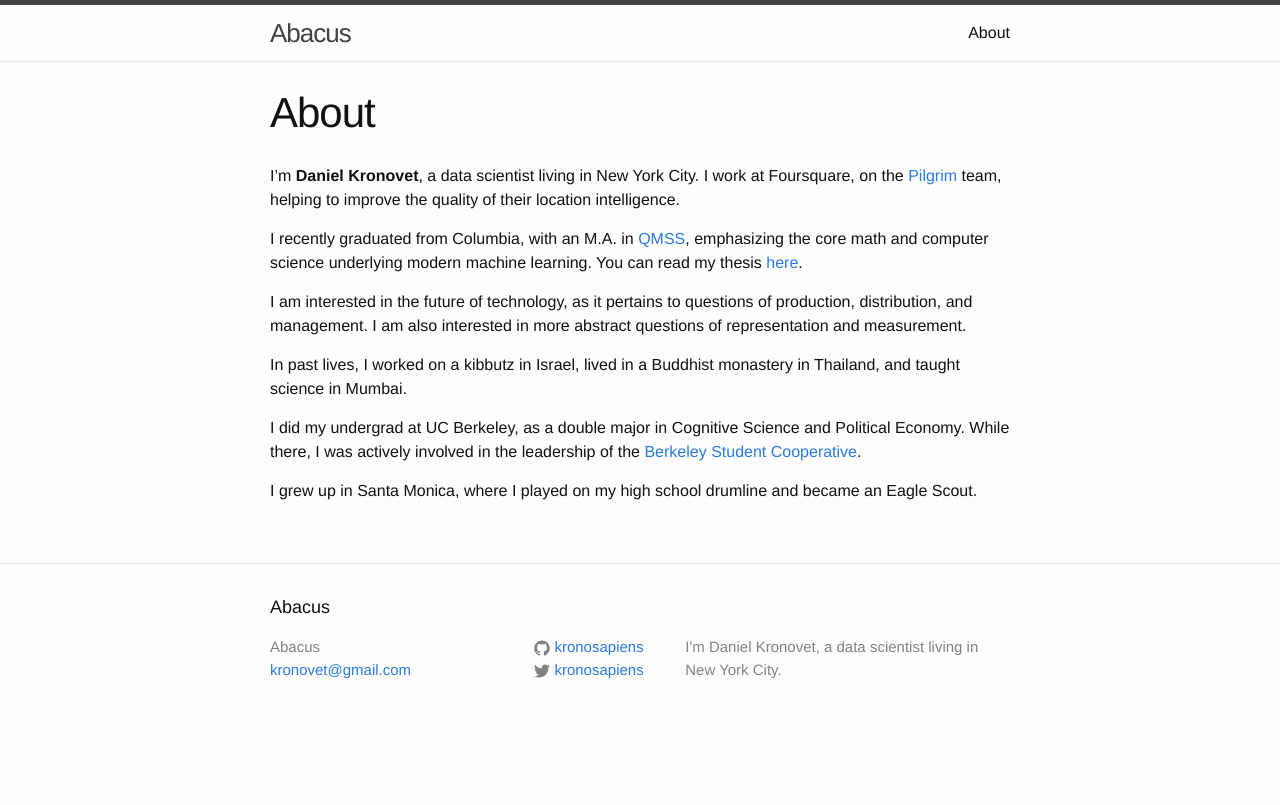
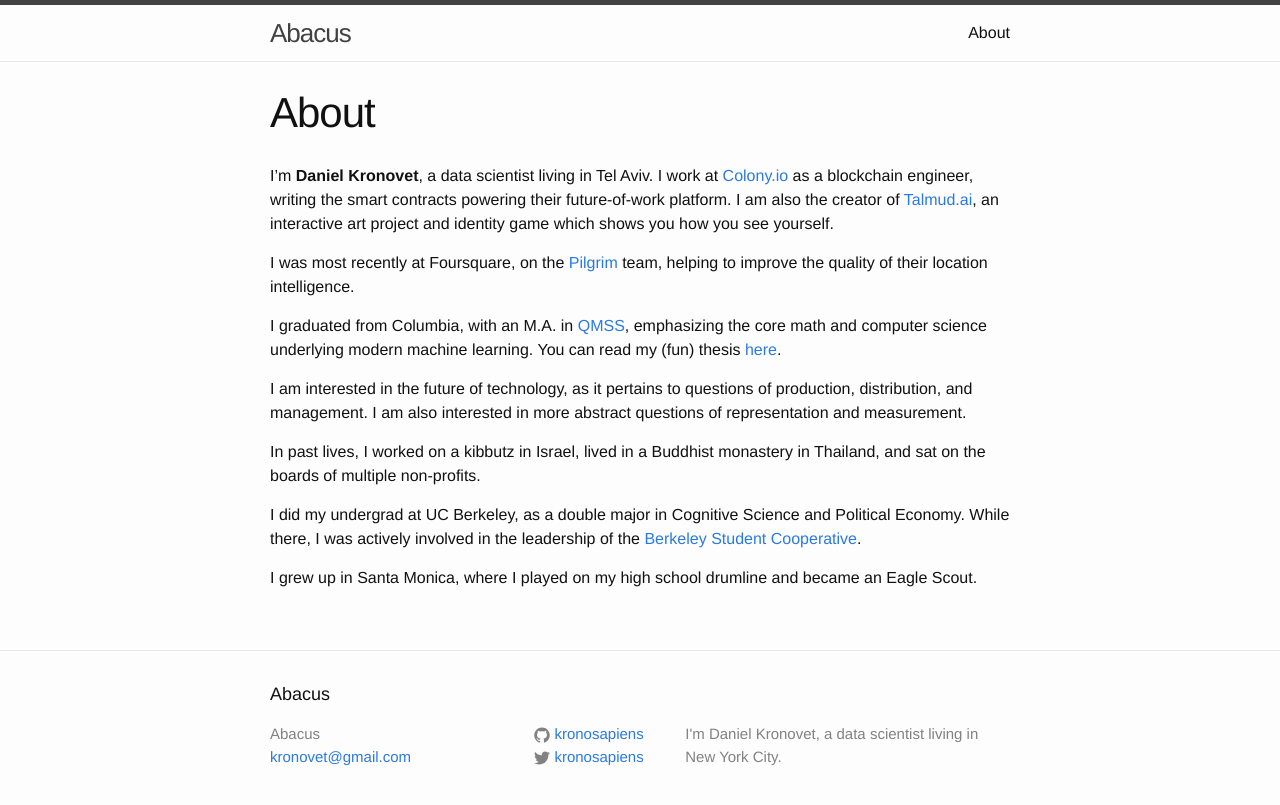
Before and after one commit to kronosapiens/kronosapiens.github.io, a Jekyll site: the page built from about.md, in a window 1280 px wide. Shown: the top 805 px of the page. Built offline with Jekyll 4.4.1, drawn with Linux system fonts in a browser that asks for light colours.

Commit message:
Update about

```diff
--- a/about.md
+++ b/about.md
@@ -4,13 +4,15 @@
 permalink: /about/
 ---
 
-I'm **Daniel Kronovet**, a data scientist living in New York City. I work at Foursquare, on the [Pilgrim](https://enterprise.foursquare.com/developers/pilgrim) team, helping to improve the quality of their location intelligence.
+I'm **Daniel Kronovet**, a data scientist living in Tel Aviv. I work at [Colony.io](https://colony.io/) as a blockchain engineer, writing the smart contracts powering their future-of-work platform. I am also the creator of [Talmud.ai](https://talmud.ai/), an interactive art project and identity game which shows you how you see yourself.
 
-I recently graduated from Columbia, with an M.A. in [QMSS](http://www.qmss.columbia.edu/), emphasizing the core math and computer science underlying modern machine learning. You can read my thesis [here](http://nbviewer.jupyter.org/github/kronosapiens/thesis/blob/master/tex/thesis.pdf).
+I was most recently at Foursquare, on the [Pilgrim](https://enterprise.foursquare.com/developers/pilgrim) team, helping to improve the quality of their location intelligence.
+
+I graduated from Columbia, with an M.A. in [QMSS](http://www.qmss.columbia.edu/), emphasizing the core math and computer science underlying modern machine learning. You can read my (fun) thesis [here](http://nbviewer.jupyter.org/github/kronosapiens/thesis/blob/master/tex/thesis.pdf).
 
 I am interested in the future of technology, as it pertains to questions of production, distribution, and management. I am also interested in more abstract questions of representation and measurement.
 
-In past lives, I worked on a kibbutz in Israel, lived in a Buddhist monastery in Thailand, and taught science in Mumbai.
+In past lives, I worked on a kibbutz in Israel, lived in a Buddhist monastery in Thailand, and sat on the boards of multiple non-profits.
 
 I did my undergrad at UC Berkeley, as a double major in Cognitive Science and Political Economy. While there, I was actively involved in the leadership of the [Berkeley Student Cooperative](https://www.bsc.coop/).
 
```
